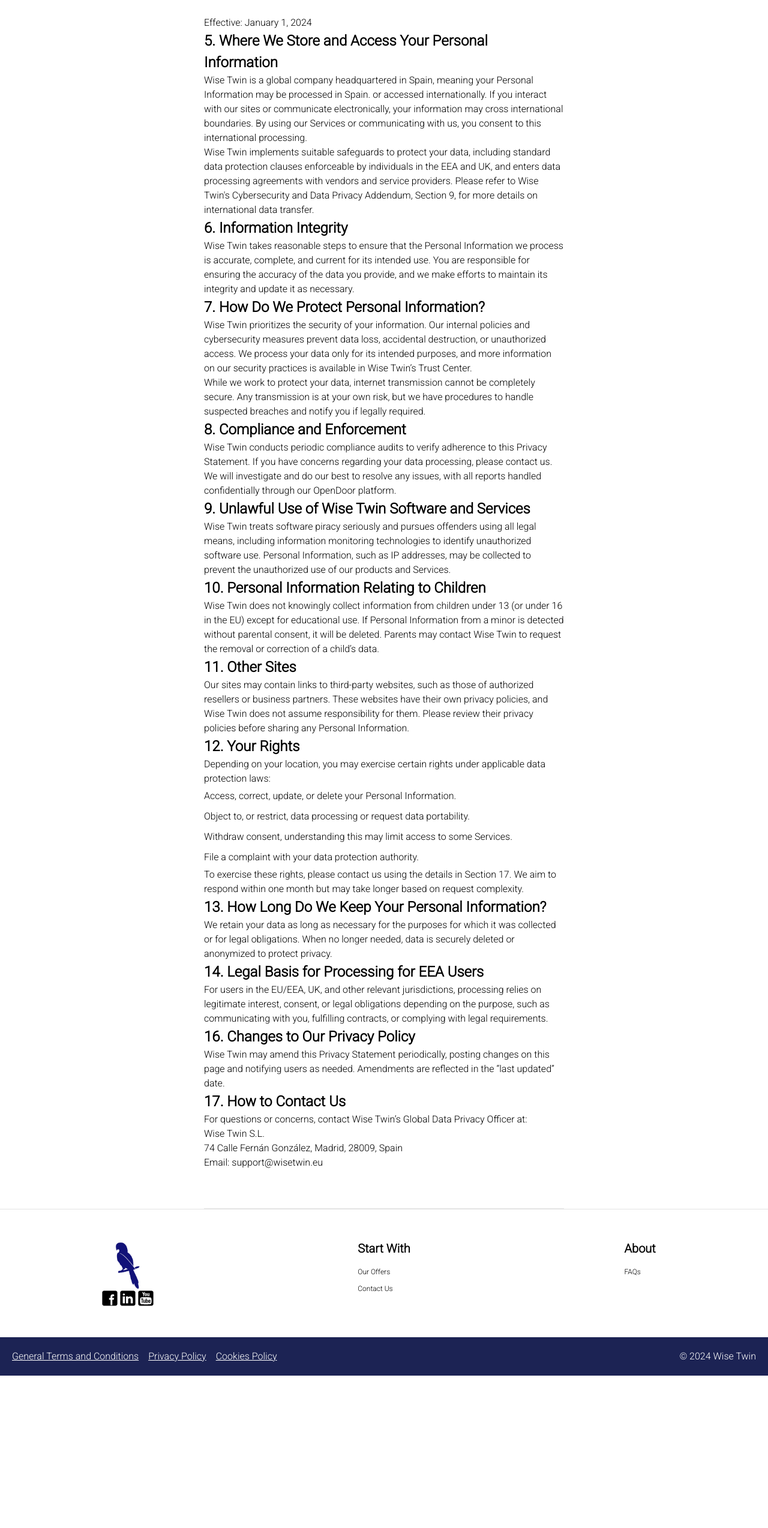
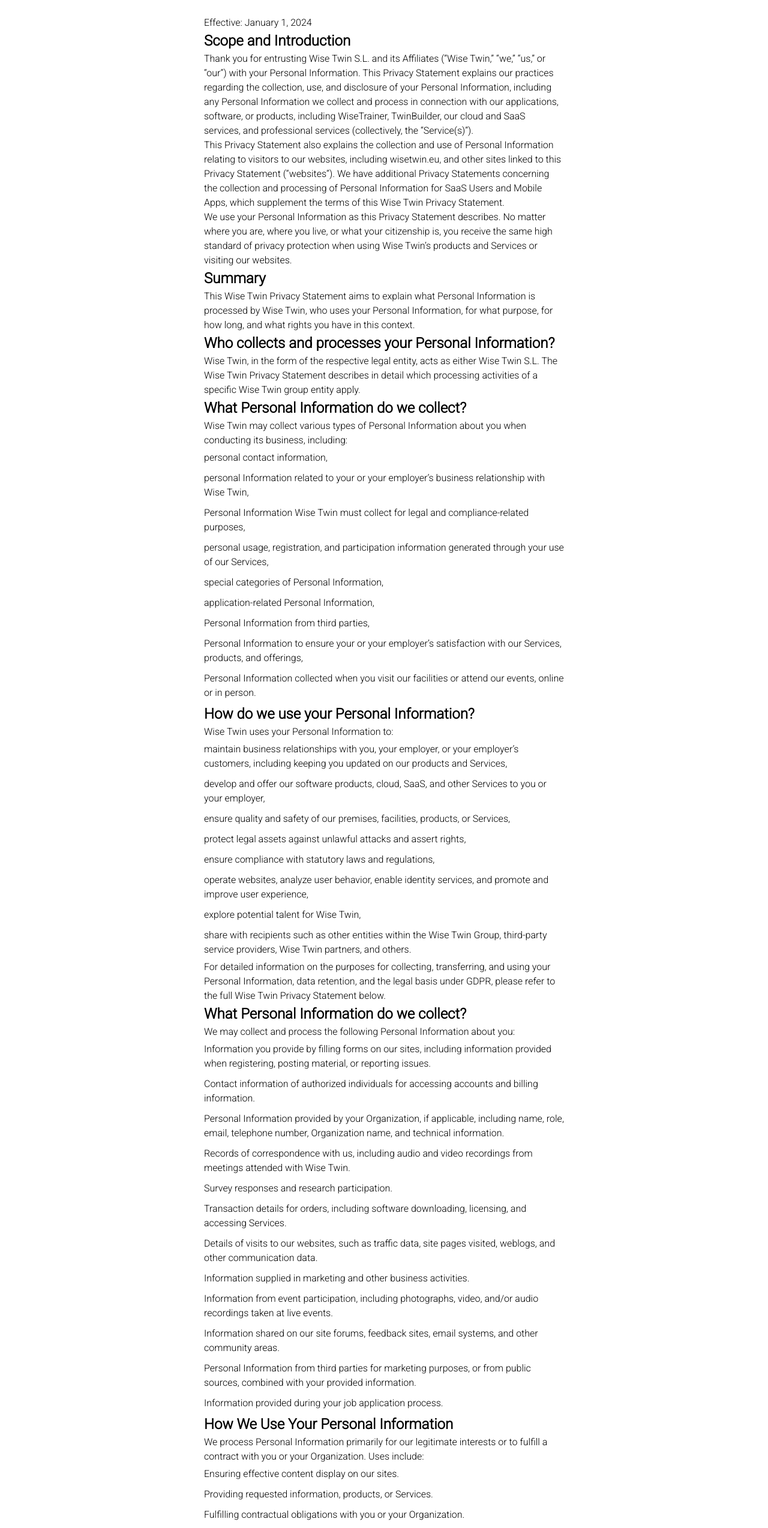
Before and after one commit to ManoelDaPonte/wisetwin-web-front, a Next.js app: page /ressources/legals/privacy in a window 1280 px wide. Shown: the part 1284-3831 px from the top of the page at 60% size. Before the commit the page ends 3685 px from the top, so only its background shows below. Built offline with nearby package versions, Linux system fonts and the light colour scheme.

Commit message:
Update PrivacyPolicy.jsx

```diff
--- a/components/legals/PrivacyPolicy.jsx
+++ b/components/legals/PrivacyPolicy.jsx
@@ -81,7 +81,115 @@
 
 			<h1>Wise Twin - Privacy Statement</h1>
 			<p>Effective: January 1, 2024</p>
+			<h2>Scope and Introduction</h2>
+			<p>
+				Thank you for entrusting Wise Twin S.L. and its Affiliates (“Wise Twin,” “we,” “us,” or “our”) with your Personal Information. This Privacy Statement explains our practices regarding the collection, use, and disclosure of your Personal Information, including any Personal Information we collect and process in connection with our applications, software, or products, including WiseTrainer, TwinBuilder, our cloud and SaaS services, and professional services (collectively, the “Service(s)”).
+			</p>
+			<p>
+				This Privacy Statement also explains the collection and use of Personal Information relating to visitors to our websites, including wisetwin.eu, and other sites linked to this Privacy Statement (“websites”). We have additional Privacy Statements concerning the collection and processing of Personal Information for SaaS Users and Mobile Apps, which supplement the terms of this Wise Twin Privacy Statement.
+			</p>
+			<p>
+				We use your Personal Information as this Privacy Statement describes. No matter where you are, where you live, or what your citizenship is, you receive the same high standard of privacy protection when using Wise Twin’s products and Services or visiting our websites.
+			</p>
 
+			<h2>Summary</h2>
+			<p>
+				This Wise Twin Privacy Statement aims to explain what Personal Information is processed by Wise Twin, who uses your Personal Information, for what purpose, for how long, and what rights you have in this context.
+			</p>
+
+			<h2>Who collects and processes your Personal Information?</h2>
+			<p>
+				Wise Twin, in the form of the respective legal entity, acts as either Wise Twin S.L. The Wise Twin Privacy Statement describes in detail which processing activities of a specific Wise Twin group entity apply.
+			</p>
+
+			<h2>What Personal Information do we collect?</h2>
+			<p>
+				Wise Twin may collect various types of Personal Information about you when conducting its business, including:
+				<ul>
+				<li>personal contact information,</li>
+				<li>personal Information related to your or your employer’s business relationship with Wise Twin,</li>
+				<li>Personal Information Wise Twin must collect for legal and compliance-related purposes,</li>
+				<li>personal usage, registration, and participation information generated through your use of our Services,</li>
+				<li>special categories of Personal Information,</li>
+				<li>application-related Personal Information,</li>
+				<li>Personal Information from third parties,</li>
+				<li>Personal Information to ensure your or your employer’s satisfaction with our Services, products, and offerings,</li>
+				<li>Personal Information collected when you visit our facilities or attend our events, online or in person.</li>
+				</ul>
+			</p>
+
+			<h2>How do we use your Personal Information?</h2>
+			<p>
+				Wise Twin uses your Personal Information to:
+				<ul>
+				<li>maintain business relationships with you, your employer, or your employer’s customers, including keeping you updated on our products and Services,</li>
+				<li>develop and offer our software products, cloud, SaaS, and other Services to you or your employer,</li>
+				<li>ensure quality and safety of our premises, facilities, products, or Services,</li>
+				<li>protect legal assets against unlawful attacks and assert rights,</li>
+				<li>ensure compliance with statutory laws and regulations,</li>
+				<li>operate websites, analyze user behavior, enable identity services, and promote and improve user experience,</li>
+				<li>explore potential talent for Wise Twin,</li>
+				<li>share with recipients such as other entities within the Wise Twin Group, third-party service providers, Wise Twin partners, and others.</li>
+				</ul>
+				For detailed information on the purposes for collecting, transferring, and using your Personal Information, data retention, and the legal basis under GDPR, please refer to the full Wise Twin Privacy Statement below.
+			</p>
+
+			<h2>What Personal Information do we collect?</h2>
+			<p>
+				We may collect and process the following Personal Information about you:
+				<ul>
+				<li>Information you provide by filling forms on our sites, including information provided when registering, posting material, or reporting issues.</li>
+				<li>Contact information of authorized individuals for accessing accounts and billing information.</li>
+				<li>Personal Information provided by your Organization, if applicable, including name, role, email, telephone number, Organization name, and technical information.</li>
+				<li>Records of correspondence with us, including audio and video recordings from meetings attended with Wise Twin.</li>
+				<li>Survey responses and research participation.</li>
+				<li>Transaction details for orders, including software downloading, licensing, and accessing Services.</li>
+				<li>Details of visits to our websites, such as traffic data, site pages visited, weblogs, and other communication data.</li>
+				<li>Information supplied in marketing and other business activities.</li>
+				<li>Information from event participation, including photographs, video, and/or audio recordings taken at live events.</li>
+				<li>Information shared on our site forums, feedback sites, email systems, and other community areas.</li>
+				<li>Personal Information from third parties for marketing purposes, or from public sources, combined with your provided information.</li>
+				<li>Information provided during your job application process.</li>
+				</ul>
+			</p>
+
+			<h2>How We Use Your Personal Information</h2>
+			<p>
+				We process Personal Information primarily for our legitimate interests or to fulfill a contract with you or your Organization. Uses include:
+				<ul>
+				<li>Ensuring effective content display on our sites.</li>
+				<li>Providing requested information, products, or Services.</li>
+				<li>Fulfilling contractual obligations with you or your Organization.</li>
+				<li>Allowing participation in interactive Service features.</li>
+				<li>Providing Wise Twin product updates and information.</li>
+				<li>Enforcing our terms of service and agreements.</li>
+				<li>Protecting the rights, property, or safety of Wise Twin and others.</li>
+				<li>Sending event updates.</li>
+				<li>Using event recordings for promotional and educational purposes.</li>
+				<li>Maintaining CCTV footage at our premises for safety purposes.</li>
+				<li>Supporting Organizational Users per agreements with their Organizations.</li>
+				</ul>
+				Job applicants and employees, refer to our specific Privacy Statements available on The Hub for more details.
+			</p>
+
+			<h2>Transfer and Sharing Personal Information</h2>
+			<p>
+				We may share Personal Information with third parties who agree to process it according to our instructions and with adequate security measures. These third parties may include:
+				<ul>
+				<li>Wise Twin Group entities for efficient Service provision,</li>
+				<li>Authorized resellers and business partners for limited purposes,</li>
+				<li>Trusted businesses processing data on our behalf,</li>
+				<li>Prospective business buyers or sellers,</li>
+				<li>In compliance with legal obligations,</li>
+				<li>Government agencies as permitted by law.</li>
+				</ul>
+				Wise Twin never sells your information for commercial gain. If you use a Wise Twin product via an Organization account, the Organization may control your account and access your Personal Information. Wise Twin's processing of your data is governed by our contract with your Organization.
+			</p>
+
+			<h2>Marketing Choices</h2>
+			<p>
+				You may choose not to provide certain Personal Information; however, this may limit our ability to fulfill requests. To opt out of marketing messages, click “Unsubscribe” or contact your Wise Twin account executive. Please inform us if you prefer not to receive telemarketing calls.
+			</p>
 			<h2>5. Where We Store and Access Your Personal Information</h2>
 			<p>
 				Wise Twin is a global company headquartered in Spain, meaning your Personal Information may be processed in Spain. or accessed internationally. If you interact with our sites or communicate electronically, your information may cross international boundaries. By using our Services or communicating with us, you consent to this international processing.
```
